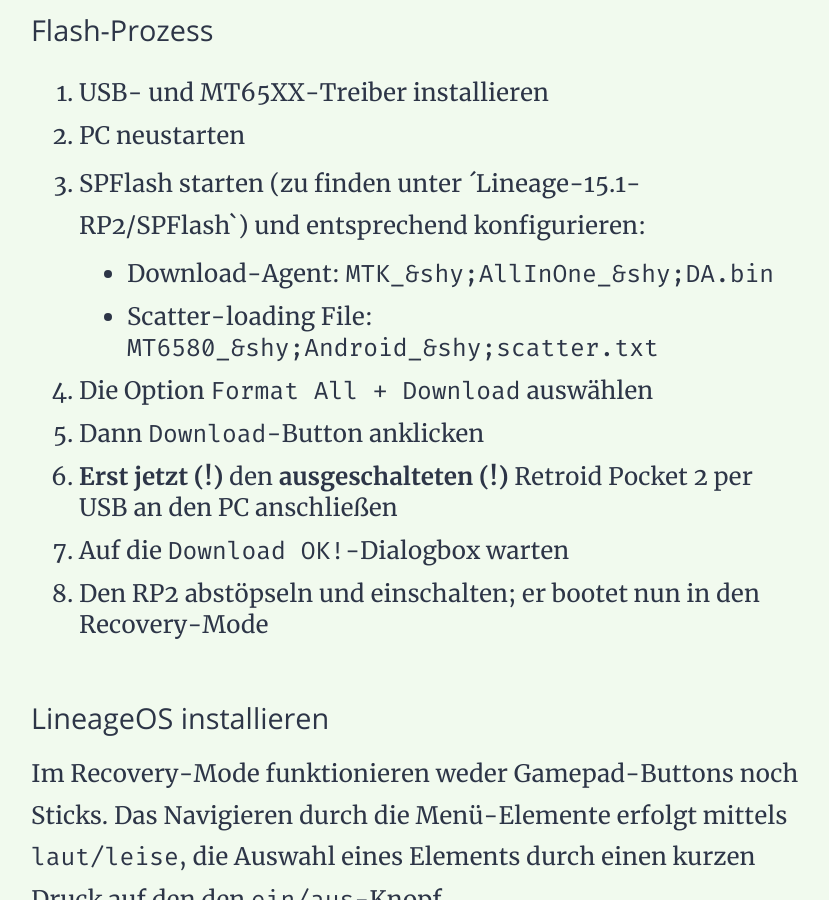
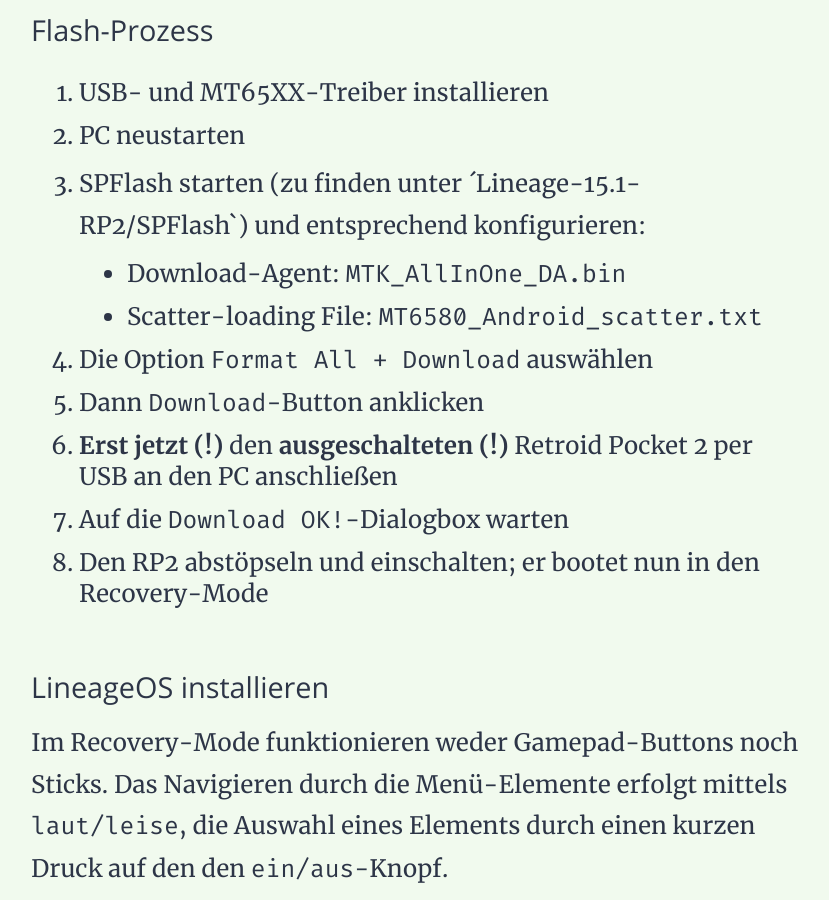
Before and after one commit to marc2o/marc2o.github.io, a Jekyll site: the page built from _posts/2023-03-25-Retroid-Pocket-2-LineageOS-Upgrade.md, in a window 1280 px wide and 900 px high, scrolled down 2361 px. Shown: the whole window, without its empty margins (225-1054 px from the left). Built offline with Jekyll 4.4.1, drawn with Linux system fonts in a browser that asks for light colours; some of the changed lines change nothing that is shown.

Commit message:
Update 2023-03-25-Retroid-Pocket-2-LineageOS-Upgrade.md

```diff
--- a/_posts/2023-03-25-Retroid-Pocket-2-LineageOS-Upgrade.md
+++ b/_posts/2023-03-25-Retroid-Pocket-2-LineageOS-Upgrade.md
@@ -41,8 +41,8 @@
 2. PC neustarten
 3. SPFlash starten (zu finden unter ´Lineage-15.1-RP2/SPFlash`) und entsprechend konfigurieren:
 
-	* Download-Agent: `MTK_&shy;AllInOne_&shy;DA.bin`
-	* Scatter-loading File: `MT6580_&shy;Android_&shy;scatter.txt`
+	* Download-Agent: `MTK_AllInOne_­DA.bin`
+	* Scatter-loading File: `MT6580_­Android_­scatter.txt`
 
 4. Die Option `Format All + Download` auswählen
 5. Dann `Download`-Button anklicken
```
